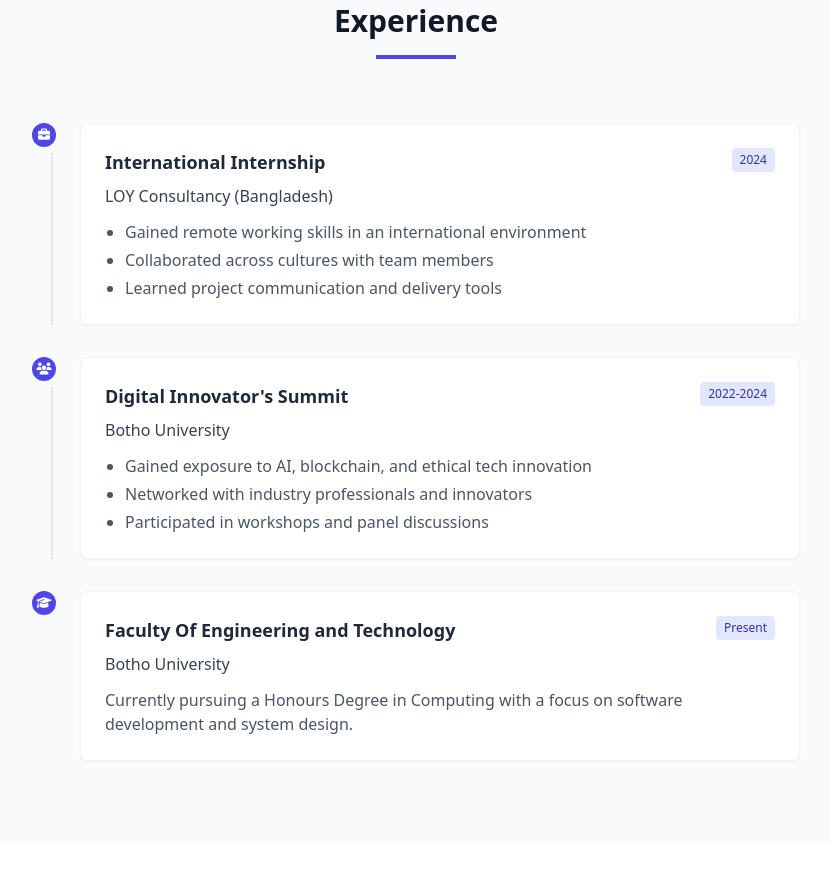
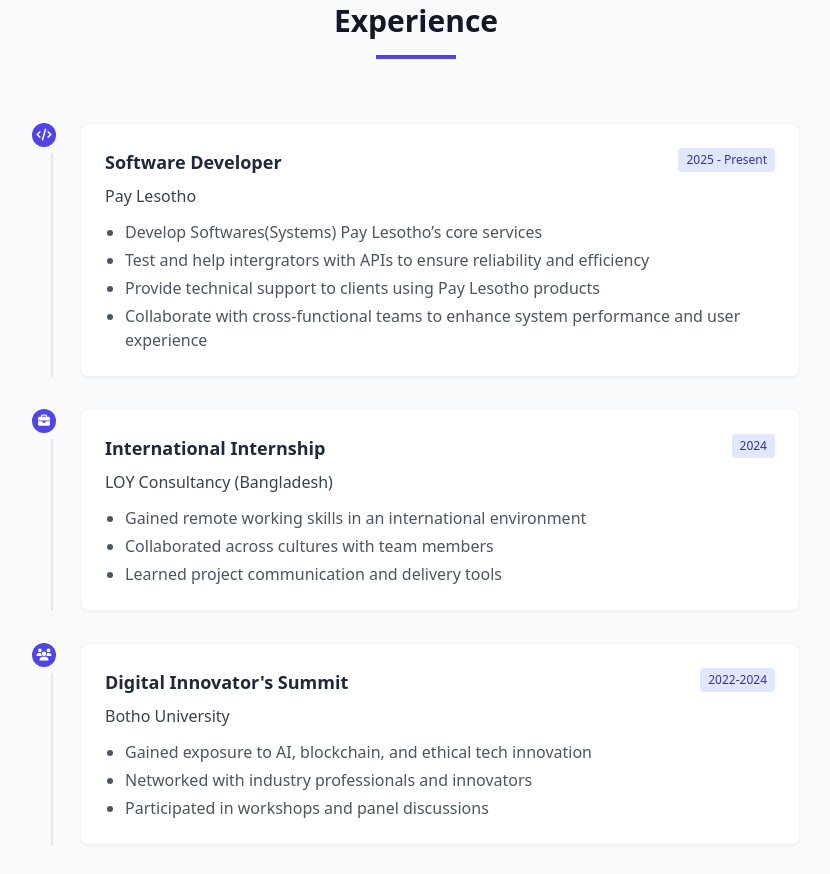
Before and after one commit to Khauhelo-Mosehle/personalportfolio, a plain HTML site: page index.html in a window 1280 px wide. Shown: the part 3617-4491 px from the top of the page, without its empty margins (224-1054 px from the left). Drawn offline with nearby package versions, Linux system fonts and the light colour scheme.

Commit message:
Added Experience for Pay Lesotho
Just added a new experience to the div.

```diff
--- a/index.html
+++ b/index.html
@@ -424,6 +424,26 @@
 
             <div class="max-w-3xl mx-auto">
                 <div class="space-y-8 relative">
+                    <!-- Pay Lesotho -->
+                    <div class="timeline-item relative pl-12">
+                        <div class="absolute left-0 top-0 h-6 w-6 rounded-full bg-indigo-600 flex items-center justify-center text-white">
+                            <i class="fas fa-code text-xs"></i>
+                        </div>
+                        <div class="bg-white p-6 rounded-lg shadow-sm border border-gray-100">
+                            <div class="flex justify-between items-start mb-2">
+                                <h3 class="text-lg font-bold">Software Developer</h3>
+                                <span class="bg-indigo-100 text-indigo-800 text-xs px-2 py-1 rounded">2025 - Present</span>
+                            </div>
+                            <h4 class="text-md font-medium text-gray-700 mb-3">Pay Lesotho</h4>
+                            <ul class="list-disc pl-5 space-y-1 text-gray-600">
+                                <li>Develop Softwares(Systems) Pay Lesotho’s core services</li>
+                                <li>Test and help intergrators with APIs to ensure reliability and efficiency</li>
+                                <li>Provide technical support to clients using Pay Lesotho products</li>
+                                <li>Collaborate with cross-functional teams to enhance system performance and user experience</li>
+                            </ul>
+                        </div>
+                    </div>
+
                     <!-- International Internship -->
                     <div class="timeline-item relative pl-12">
                         <div class="absolute left-0 top-0 h-6 w-6 rounded-full bg-indigo-600 flex items-center justify-center text-white">
```
